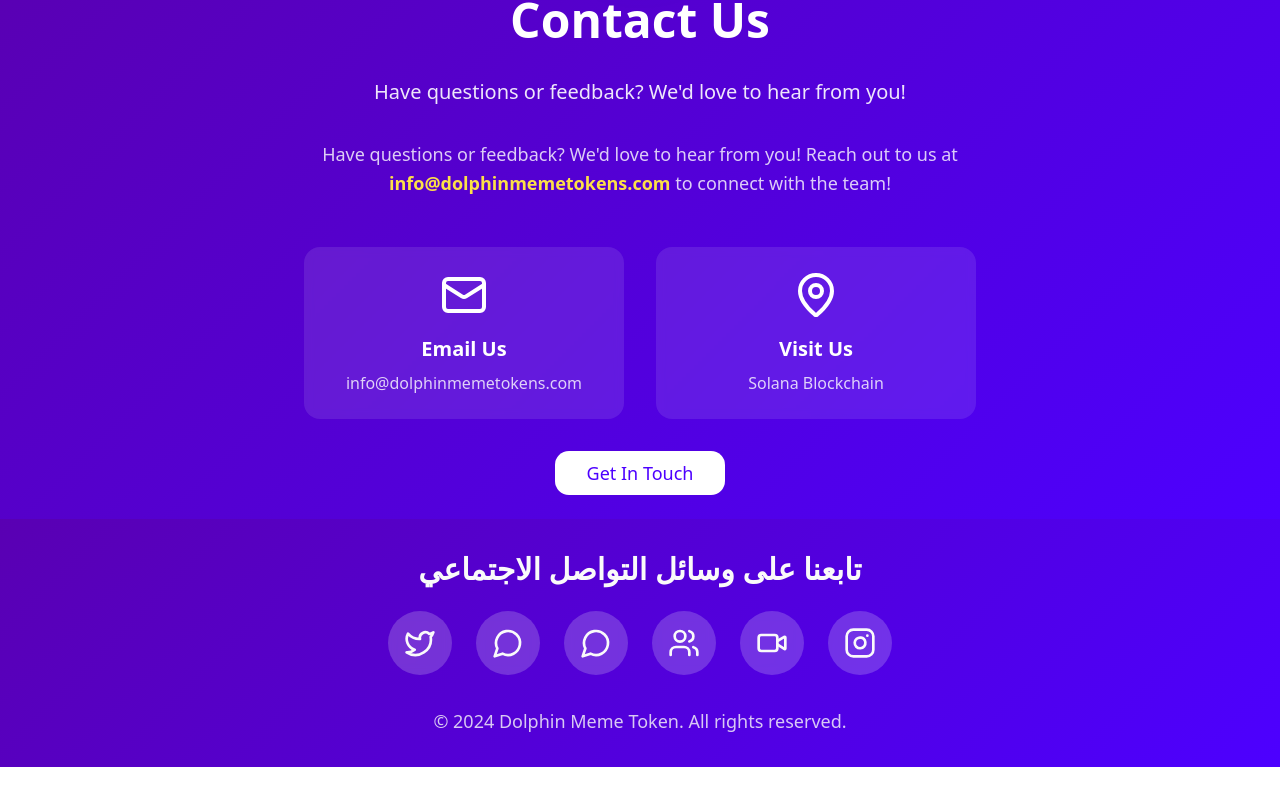
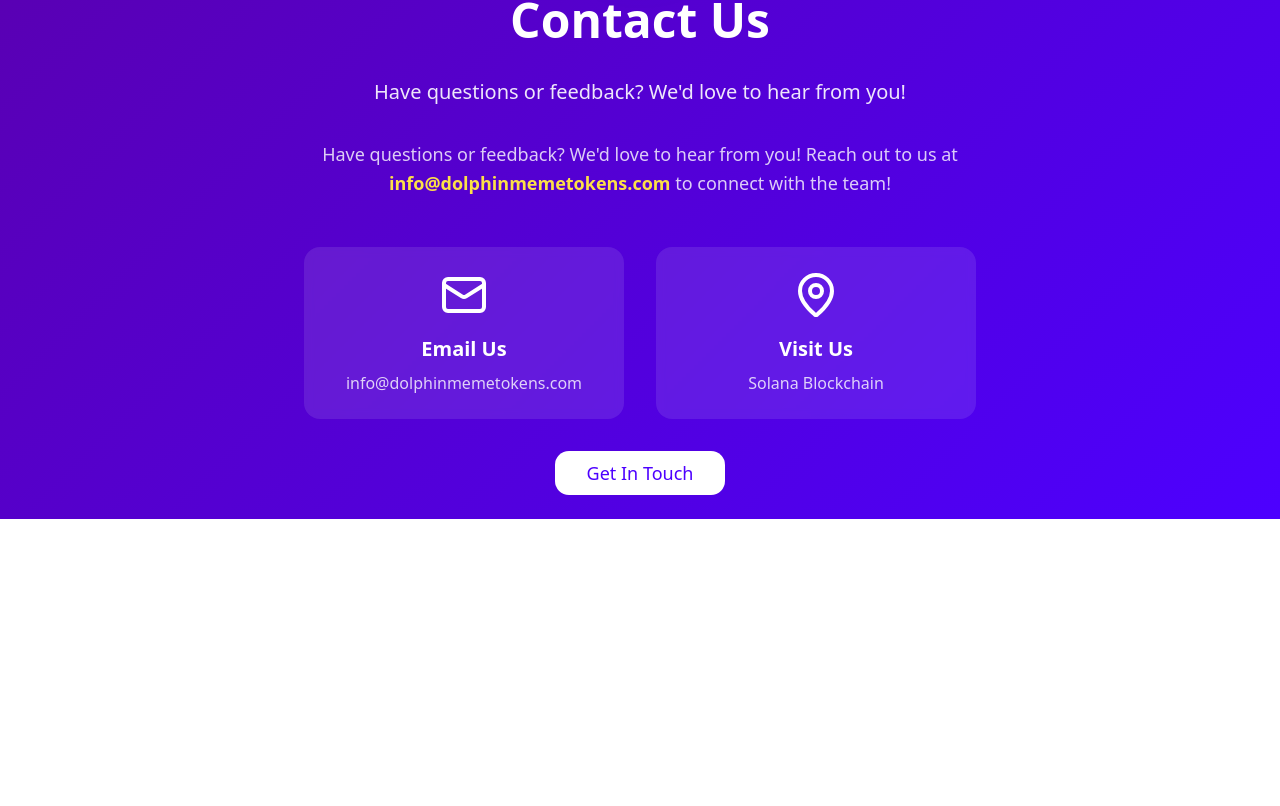
Before and after one commit to amsaa76/visual-translate-web, a React (Vite) app: page /visual-translate-web/ in a window 1280 px wide. Shown: the part 10503-11309 px from the top of the page. Before the commit the page ends 11270 px from the top, so only its background shows below. Built offline with nearby package versions, Linux system fonts and the light colour scheme.

Commit message:
Fix social links display
The social links are not visible on the website. This commit ensures they are displayed correctly.

```diff
--- a/src/components/SocialLinks.tsx
+++ b/src/components/SocialLinks.tsx
@@ -2,77 +2,88 @@ import { Twitter, MessageCircle, Users, Video, Instagram } from "lucide-react";
 
 export const SocialLinks = () => {
   return (
-    <section className="bg-gradient-primary p-8 min-h-[200px]">
-      <div className="max-w-4xl mx-auto text-center">
-        <h2 className="text-3xl font-bold text-primary-foreground mb-6">
+    <section className="bg-gradient-to-br from-purple-600 via-blue-600 to-purple-800 p-12 min-h-[300px]">
+      <div className="max-w-6xl mx-auto text-center">
+        <h2 className="text-4xl font-bold text-white mb-4 animate-fade-in">
           تابعنا على وسائل التواصل الاجتماعي
         </h2>
+        <p className="text-xl text-white/90 mb-10">
+          انضم إلى مجتمع Dolphin Solana على جميع المنصات
+        </p>
 
-        <div className="flex justify-center gap-6 mb-8 flex-wrap">
+        <div className="flex justify-center gap-8 mb-12 flex-wrap">
           <a
             href="https://x.com/DolphinSolana24?s=09"
             target="_blank"
             rel="noopener noreferrer"
-            className="bg-primary-foreground/20 p-4 rounded-full hover:bg-primary-foreground/30 transition-all duration-300 backdrop-blur-sm hover:scale-110 hover:shadow-glow"
+            className="group bg-white/15 border border-white/30 p-6 rounded-2xl hover:bg-white/25 transition-all duration-300 backdrop-blur-md hover:scale-110 hover:shadow-2xl hover:shadow-blue-500/25"
             aria-label="Twitter/X"
           >
-            <Twitter className="w-8 h-8 text-primary-foreground" />
+            <Twitter className="w-10 h-10 text-white group-hover:scale-110 transition-transform" />
+            <p className="text-white text-sm mt-2 font-medium">Twitter</p>
           </a>
 
           <a
             href="https://t.me/DolphineSolana2"
             target="_blank"
             rel="noopener noreferrer"
-            className="bg-primary-foreground/20 p-4 rounded-full hover:bg-primary-foreground/30 transition-all duration-300 backdrop-blur-sm hover:scale-110 hover:shadow-glow"
+            className="group bg-white/15 border border-white/30 p-6 rounded-2xl hover:bg-white/25 transition-all duration-300 backdrop-blur-md hover:scale-110 hover:shadow-2xl hover:shadow-blue-500/25"
             aria-label="Telegram Chat"
           >
-            <MessageCircle className="w-8 h-8 text-primary-foreground" />
+            <MessageCircle className="w-10 h-10 text-white group-hover:scale-110 transition-transform" />
+            <p className="text-white text-sm mt-2 font-medium">Telegram</p>
           </a>
 
           <a
             href="https://t.me/DolphinSolana1"
             target="_blank"
             rel="noopener noreferrer"
-            className="bg-primary-foreground/20 p-4 rounded-full hover:bg-primary-foreground/30 transition-all duration-300 backdrop-blur-sm hover:scale-110 hover:shadow-glow"
+            className="group bg-white/15 border border-white/30 p-6 rounded-2xl hover:bg-white/25 transition-all duration-300 backdrop-blur-md hover:scale-110 hover:shadow-2xl hover:shadow-blue-500/25"
             aria-label="Telegram Announcements"
           >
-            <MessageCircle className="w-8 h-8 text-primary-foreground" />
+            <MessageCircle className="w-10 h-10 text-white group-hover:scale-110 transition-transform" />
+            <p className="text-white text-sm mt-2 font-medium">إعلانات</p>
           </a>
 
           <a
             href="https://discord.gg/JyupxNjPDH"
             target="_blank"
             rel="noopener noreferrer"
-            className="bg-primary-foreground/20 p-4 rounded-full hover:bg-primary-foreground/30 transition-all duration-300 backdrop-blur-sm hover:scale-110 hover:shadow-glow"
+            className="group bg-white/15 border border-white/30 p-6 rounded-2xl hover:bg-white/25 transition-all duration-300 backdrop-blur-md hover:scale-110 hover:shadow-2xl hover:shadow-purple-500/25"
             aria-label="Discord Server"
           >
-            <Users className="w-8 h-8 text-primary-foreground" />
+            <Users className="w-10 h-10 text-white group-hover:scale-110 transition-transform" />
+            <p className="text-white text-sm mt-2 font-medium">Discord</p>
           </a>
 
           <a
             href="https://www.tiktok.com/@dolphinsolana?_t=ZS-8yP30gpTyVD"
             target="_blank"
             rel="noopener noreferrer"
-            className="bg-primary-foreground/20 p-4 rounded-full hover:bg-primary-foreground/30 transition-all duration-300 backdrop-blur-sm hover:scale-110 hover:shadow-glow"
+            className="group bg-white/15 border border-white/30 p-6 rounded-2xl hover:bg-white/25 transition-all duration-300 backdrop-blur-md hover:scale-110 hover:shadow-2xl hover:shadow-pink-500/25"
             aria-label="TikTok"
           >
-            <Video className="w-8 h-8 text-primary-foreground" />
+            <Video className="w-10 h-10 text-white group-hover:scale-110 transition-transform" />
+            <p className="text-white text-sm mt-2 font-medium">TikTok</p>
           </a>
 
           <a
             href="https://www.instagram.com/dolphinsolana?igsh=b3ZtYXB1dHY3OWxk"
             target="_blank"
             rel="noopener noreferrer"
-            className="bg-primary-foreground/20 p-4 rounded-full hover:bg-primary-foreground/30 transition-all duration-300 backdrop-blur-sm hover:scale-110 hover:shadow-glow"
+            className="group bg-white/15 border border-white/30 p-6 rounded-2xl hover:bg-white/25 transition-all duration-300 backdrop-blur-md hover:scale-110 hover:shadow-2xl hover:shadow-pink-500/25"
             aria-label="Instagram"
           >
-            <Instagram className="w-8 h-8 text-primary-foreground" />
+            <Instagram className="w-10 h-10 text-white group-hover:scale-110 transition-transform" />
+            <p className="text-white text-sm mt-2 font-medium">Instagram</p>
           </a>
         </div>
 
-        <p className="text-primary-foreground/80 text-lg font-medium">
-          © 2024 Dolphin Meme Token. All rights reserved.
-        </p>
+        <div className="border-t border-white/20 pt-8">
+          <p className="text-white/70 text-lg font-medium">
+            © 2025 Dolphin Solana Token. جميع الحقوق محفوظة
+          </p>
+        </div>
       </div>
     </section>
   );
```
